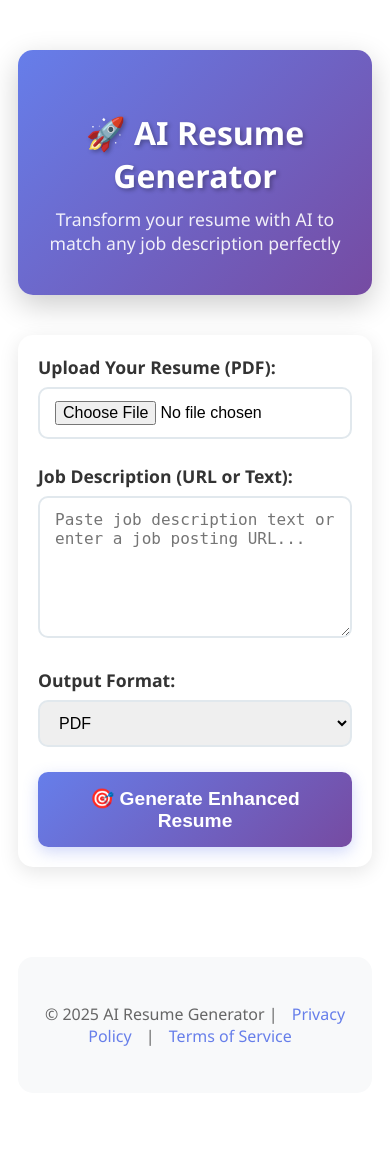
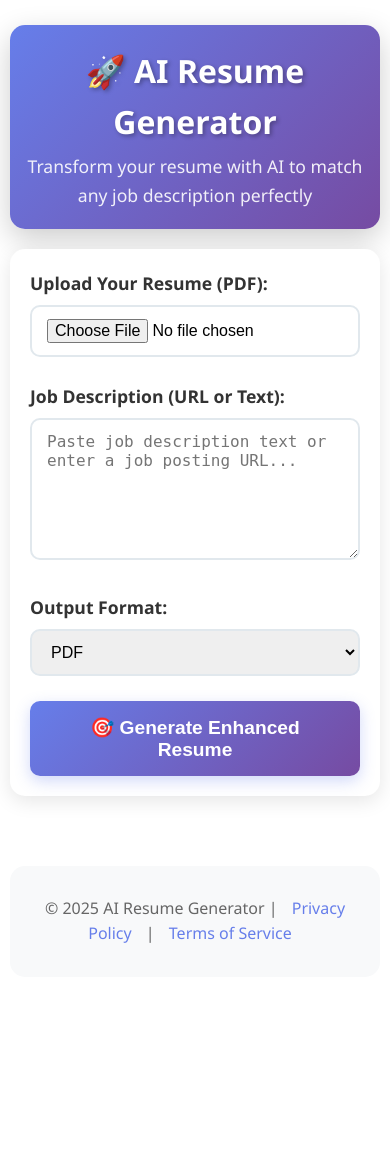
Before and after one commit to EM4th/resume-gen-app, a Flask app: page / in a window 390 px wide. After the commit the page ends 943 px from the top, so only its background shows below. Run offline with Flask 3, Linux system fonts and the light colour scheme.

Commit message:
Fix mobile spacing - reduce top margins and optimize ad containers

```diff
--- a/static/style.css
+++ b/static/style.css
@@ -1,4 +1,16 @@
 /* Enhanced styles for resume generator */
+
+* {
+    margin: 0;
+    padding: 0;
+    box-sizing: border-box;
+}
+
+body {
+    margin: 0;
+    padding: 0;
+    line-height: 1.6;
+}
 
 .container {
     max-width: 1000px;
@@ -15,8 +27,8 @@
 /* Header styling */
 header {
     text-align: center;
-    margin: 30px 0 40px 0;
-    padding: 40px 20px;
+    margin: 20px 0 30px 0;
+    padding: 30px 20px;
     background: linear-gradient(135deg, #667eea 0%, #764ba2 100%);
     color: white;
     border-radius: 15px;
@@ -33,6 +45,12 @@ header h1 {
     font-size: 1.3rem;
     opacity: 0.9;
     margin: 0;
+}
+
+/* Ad container styling */
+.header-ad, .sidebar-ad, .footer-ad {
+    margin: 10px 0;
+    min-height: 0;
 }
 
 /* Form styling */
@@ -225,21 +243,47 @@ footer a:hover {
 
 /* Responsive design */
 @media (max-width: 768px) {
+    body {
+        margin: 0;
+        padding: 0;
+    }
+
+    .container {
+        padding: 10px;
+        margin: 0;
+    }
+
+    header {
+        margin: 10px 0 20px 0;
+        padding: 20px 15px;
+    }
+
     header h1 {
         font-size: 2rem;
+        margin-bottom: 5px;
     }
 
     .subtitle {
         font-size: 1.1rem;
     }
 
-    .container {
-        padding: 10px;
-    }
-
     .upload-section,
     .explanation-container,
     .preview-container {
         padding: 20px;
+        margin-bottom: 20px;
+    }
+
+    /* Mobile ad spacing */
+    .header-ad, .sidebar-ad, .footer-ad {
+        margin: 5px 0;
+        padding: 0;
+    }
+
+    /* Hide empty ad containers on mobile */
+    .adsbygoogle:empty {
+        display: none !important;
+        margin: 0 !important;
+        padding: 0 !important;
     }
 }
--- a/templates/index.html
+++ b/templates/index.html
@@ -27,7 +27,7 @@
 </head>
 <body>
     <!-- Header Ad -->
-    <div style="text-align: center; margin: 10px 0;">
+    <div class="header-ad" style="text-align: center; margin: 5px 0;">
         <ins class="adsbygoogle"
              style="display:block"
              data-ad-client="ca-pub-7524647518323966"
@@ -98,7 +98,7 @@
         </main>
 
         <!-- Sidebar Ad -->
-        <div style="text-align: center; margin: 20px 0; padding: 10px;">
+        <div class="sidebar-ad" style="text-align: center; margin: 15px 0; padding: 5px;">
             <ins class="adsbygoogle"
                  style="display:block"
                  data-ad-client="ca-pub-7524647518323966"
@@ -223,7 +223,7 @@
     </script>
 
     <!-- Footer Ad -->
-    <div style="text-align: center; margin: 20px 0; padding: 10px;">
+    <div class="footer-ad" style="text-align: center; margin: 10px 0; padding: 5px;">
         <ins class="adsbygoogle"
              style="display:block"
              data-ad-client="ca-pub-7524647518323966"
```
Also changed, not shown: 1 other file.
